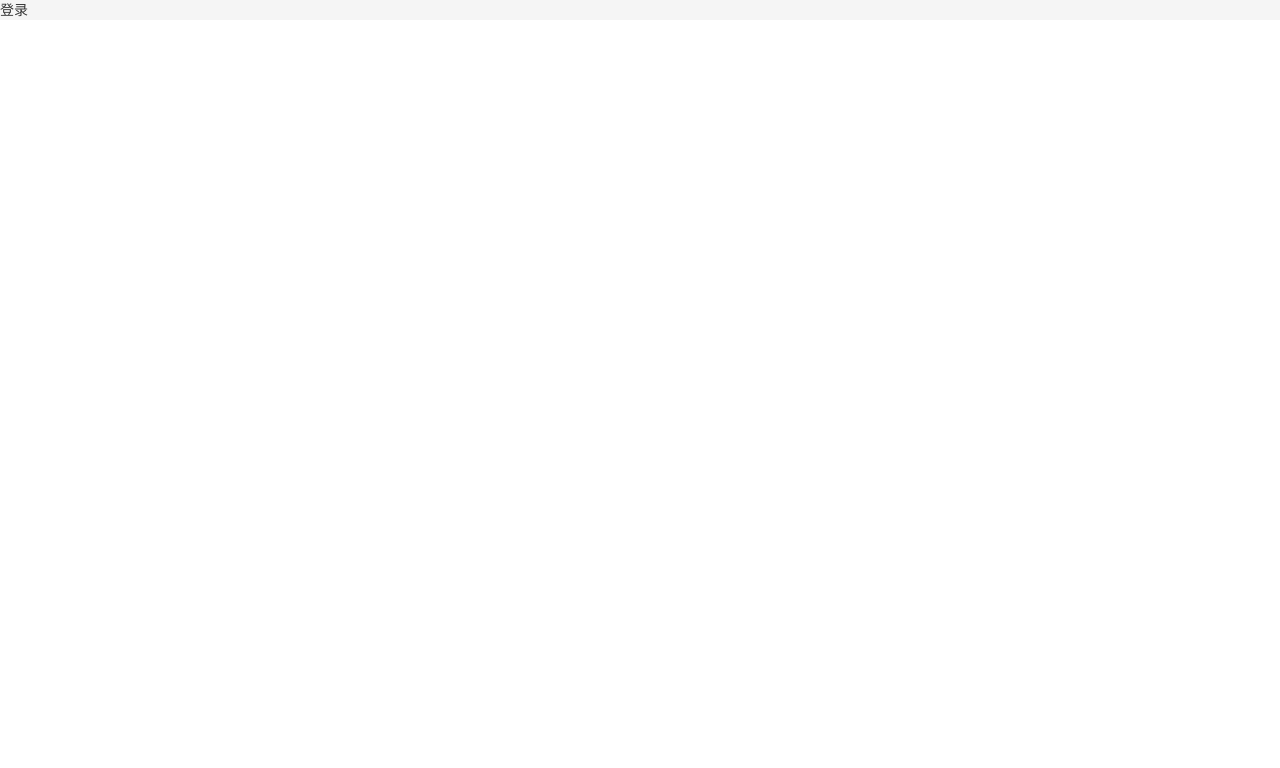
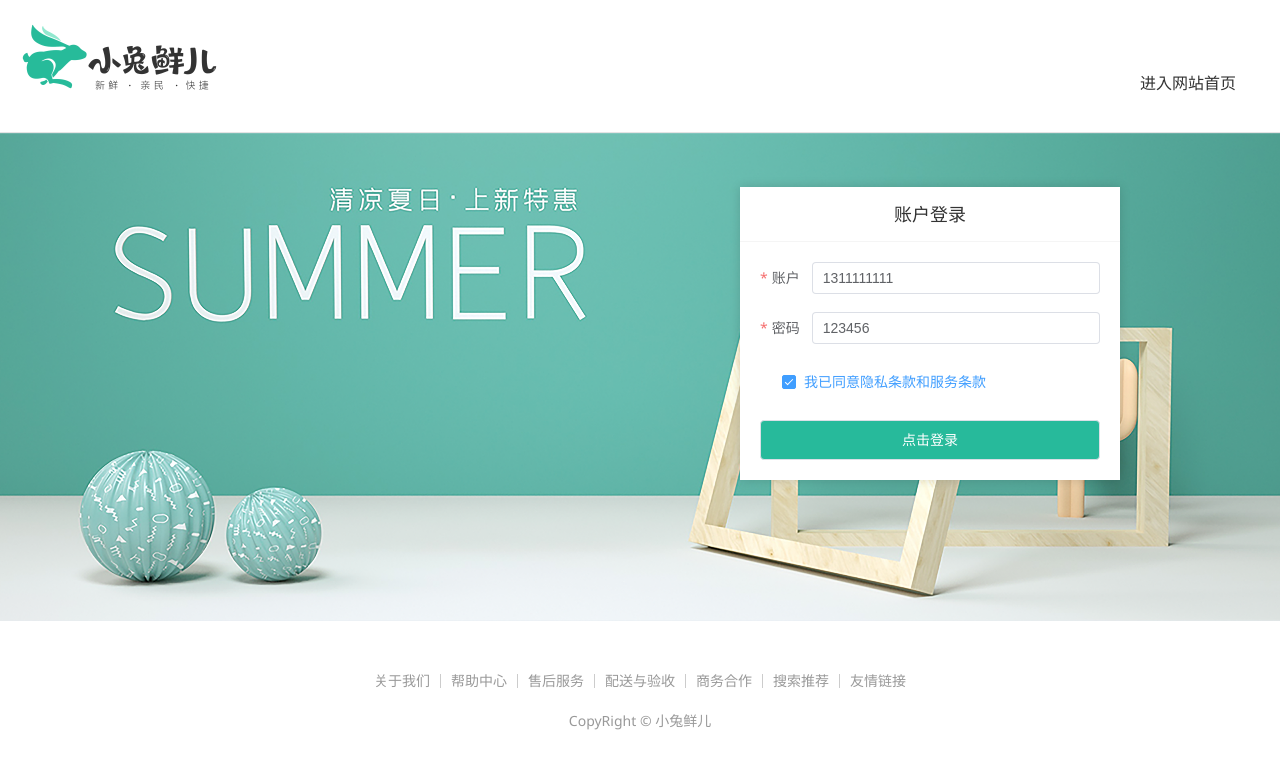
Before and after one commit to chuckbiu/XiaoTuxian, a Vue app in the folder vue-project/: page /login in a window 1280 px wide. Shown: the top 768 px of the page. Built offline with nearby package versions, Linux system fonts and the light colour scheme; a small style sheet from the web is missing.

Commit message:
feat: pinia使用

```diff
--- /dev/null
+++ b/vue-project/src/apis/login.js
@@ -0,0 +1,10 @@
+import instance from "@/utils/https";
+
+// 登录
+export const loginAPI = (data) => {
+    return instance({
+      url:'/login',
+      method:'POST',
+      data
+    })
+  }
--- a/vue-project/src/components/App_TopNav/index.vue
+++ b/vue-project/src/components/App_TopNav/index.vue
@@ -1,5 +1,5 @@
 <script setup>
-
+  import { router } from '@/router'
 </script>
 
 <template>
@@ -9,11 +9,12 @@
         <template v-if="true">
           <li><a href="javascript:;"><i class="iconfont icon-user"></i>周杰伦</a></li>
           <li>
-            <el-popconfirm title="确认退出吗?" confirm-button-text="确认" cancel-button-text="取消">
+            <!-- <el-popconfirm title="确认退出吗?" confirm-button-text="确认" cancel-button-text="取消">
               <template #reference>
                 <a href="javascript:;">退出登录</a>
               </template>
-            </el-popconfirm>
+            </el-popconfirm> -->
+            <a href="javascript:;" @click="router.push('/login')">请先登录</a>
           </li>
           <li><a href="javascript:;">我的订单</a></li>
           <li><a href="javascript:;">会员中心</a></li>
--- /dev/null
+++ b/vue-project/src/stores/login.js
@@ -0,0 +1,16 @@
+import { defineStore } from "pinia";
+import { computed, ref } from "vue";
+import { loginAPI } from "@/apis/login"
+export const useCounterStore = defineStore("userinfo", () => {
+    const userinfo = ref([])
+    const getLoginData = async (params) => {
+        console.log(params)
+        const res = await loginAPI(params)
+        userinfo.value = res.data.result
+    }
+
+    return {
+        userinfo,
+        getLoginData
+    };
+});
--- a/vue-project/src/utils/https.js
+++ b/vue-project/src/utils/https.js
@@ -1,4 +1,6 @@
 import axios from "axios";
+import { ElMessage } from 'element-plus'
+
 // 创建实例
 const instance = axios.create({
     baseURL: 'http://pcapi-xiaotuxian-front-devtest.itheima.net',
@@ -6,9 +8,11 @@
 });
 // 添加请求拦截器
 instance.interceptors.request.use(function (config) {
+
     // 在发送请求之前做些什么
     return config;
   }, function (error) {
+
     // 对请求错误做些什么
     return Promise.reject(error);
   });
@@ -17,10 +21,17 @@
 instance.interceptors.response.use(function (response) {
     // 2xx 范围内的状态码都会触发该函数。
     // 对响应数据做点什么
+
     return response;
   }, function (error) {
     // 超出 2xx 范围的状态码都会触发该函数。
     // 对响应错误做点什么
+    ElMessage({
+      type: 'warning',
+      message: error.response.data.message
+    })
+
+
     return Promise.reject(error);
 });
 export default instance;
--- a/vue-project/src/views/Login/index.vue
+++ b/vue-project/src/views/Login/index.vue
@@ -1,5 +1,348 @@
+<script setup>
+  import { ref } from 'vue'
+  import { ElMessage } from 'element-plus'
+import 'element-plus/theme-chalk/el-message.css'
+import {router } from '@/router'
+// import { loginAPI } from '@/apis/login'
+import { useCounterStore} from '@/stores/login'
+// 表单实例
+
+const formRef = ref(null)
+// 表单数据对象
+const userInfo = ref({
+  account: '1311111111',
+  password: '123456',
+  agree: true
+})
+
+// 规则数据对象
+const rules = {
+  account: [
+    { required: true, message: '用户名不能为空' }
+  ],
+  password: [
+    { required: true, message: '密码不能为空' },
+    { min: 6, max: 24, message: '密码长度要求6-14个字符' }
+  ],
+  agree: [
+    {
+      validator: (rule, val, callback) => {
+        return val ? callback() : new Error('请先同意协议')
+      }
+    }
+  ]
+}
+const doLogin = () => {
+    // console.log(userInfo.value, formRef.value.validate().then(res => {
+    //   console.log(res)
+    // }).catch(err => {
+    //   console.log(err)
+    // }))
+  const { account, password } = userInfo.value
+  // 调用实例方法
+  formRef.value.validate(async (valid) => {
+    // valid: 所有表单都通过校验  才为true
+    console.log(valid)
+    // 以valid做为判断条件 如果通过校验才执行登录逻辑
+    if (valid) {
+      console.log()
+      // TODO LOGIN
+      useCounterStore().getLoginData({ account, password })
+      // const res =  await loginAPI({ account, password })
+      console.log(res)
+      // 1. 提示用户
+      ElMessage({ type: 'success', message: '登录成功' })
+      // 2. 跳转首页
+      router.replace({ path: '/' })
+    }
+  })
+}
+
+
+</script>
+
+
 <template>
-    <div>
-        登录
-    </div>
+  <div>
+    <header class="login-header">
+      <div class="container m-top-20">
+        <h1 class="logo">
+          <RouterLink to="/">小兔鲜</RouterLink>
+        </h1>
+        <RouterLink class="entry" to="/">
+          进入网站首页
+          <i class="iconfont icon-angle-right"></i>
+          <i class="iconfont icon-angle-right"></i>
+        </RouterLink>
+      </div>
+    </header>
+    <section class="login-section">
+      <div class="wrapper">
+        <nav>
+          <a href="javascript:;">账户登录</a>
+        </nav>
+        <div class="account-box">
+          <div class="form">
+            <el-form ref="formRef" :model="userInfo" :rules="rules" status-icon>
+        <el-form-item prop="account" label="账户">
+          <el-input v-model="userInfo.account" />
+        </el-form-item>
+        <el-form-item prop="password" label="密码">
+          <el-input v-model="userInfo.password" />
+        </el-form-item>
+        <el-form-item prop="agree" label-width="22px">
+          <el-checkbox v-model="userInfo.agree" size="large">
+            我已同意隐私条款和服务条款
+          </el-checkbox>
+        </el-form-item>
+        <el-button size="large" class="subBtn" @click="doLogin">点击登录</el-button>
+      </el-form>
+          </div>
+        </div>
+      </div>
+    </section>
+
+    <footer class="login-footer">
+      <div class="container">
+        <p>
+          <a href="javascript:;">关于我们</a>
+          <a href="javascript:;">帮助中心</a>
+          <a href="javascript:;">售后服务</a>
+          <a href="javascript:;">配送与验收</a>
+          <a href="javascript:;">商务合作</a>
+          <a href="javascript:;">搜索推荐</a>
+          <a href="javascript:;">友情链接</a>
+        </p>
+        <p>CopyRight &copy; 小兔鲜儿</p>
+      </div>
+    </footer>
+  </div>
 </template>
+
+<style scoped lang='scss'>
+.login-header {
+  background: #fff;
+  border-bottom: 1px solid #e4e4e4;
+
+  .container {
+    display: flex;
+    align-items: flex-end;
+    justify-content: space-between;
+  }
+
+  .logo {
+    width: 200px;
+
+    a {
+      display: block;
+      height: 132px;
+      width: 100%;
+      text-indent: -9999px;
+      background: url("@/assets/images/logo.png") no-repeat center 18px / contain;
+    }
+  }
+
+  .sub {
+    flex: 1;
+    font-size: 24px;
+    font-weight: normal;
+    margin-bottom: 38px;
+    margin-left: 20px;
+    color: #666;
+  }
+
+  .entry {
+    width: 120px;
+    margin-bottom: 38px;
+    font-size: 16px;
+
+    i {
+      font-size: 14px;
+      color: $xtxColor;
+      letter-spacing: -5px;
+    }
+  }
+}
+
+.login-section {
+  background: url('@/assets/images/login-bg.png') no-repeat center / cover;
+  height: 488px;
+  position: relative;
+
+  .wrapper {
+    width: 380px;
+    background: #fff;
+    position: absolute;
+    left: 50%;
+    top: 54px;
+    transform: translate3d(100px, 0, 0);
+    box-shadow: 0 0 10px rgba(0, 0, 0, 0.15);
+
+    nav {
+      font-size: 14px;
+      height: 55px;
+      margin-bottom: 20px;
+      border-bottom: 1px solid #f5f5f5;
+      display: flex;
+      padding: 0 40px;
+      text-align: right;
+      align-items: center;
+
+      a {
+        flex: 1;
+        line-height: 1;
+        display: inline-block;
+        font-size: 18px;
+        position: relative;
+        text-align: center;
+      }
+    }
+  }
+}
+
+.login-footer {
+  padding: 30px 0 50px;
+  background: #fff;
+
+  p {
+    text-align: center;
+    color: #999;
+    padding-top: 20px;
+
+    a {
+      line-height: 1;
+      padding: 0 10px;
+      color: #999;
+      display: inline-block;
+
+      ~a {
+        border-left: 1px solid #ccc;
+      }
+    }
+  }
+}
+
+.account-box {
+  .toggle {
+    padding: 15px 40px;
+    text-align: right;
+
+    a {
+      color: $xtxColor;
+
+      i {
+        font-size: 14px;
+      }
+    }
+  }
+
+  .form {
+    padding: 0 20px 20px 20px;
+
+    &-item {
+      margin-bottom: 28px;
+
+      .input {
+        position: relative;
+        height: 36px;
+
+        >i {
+          width: 34px;
+          height: 34px;
+          background: #cfcdcd;
+          color: #fff;
+          position: absolute;
+          left: 1px;
+          top: 1px;
+          text-align: center;
+          line-height: 34px;
+          font-size: 18px;
+        }
+
+        input {
+          padding-left: 44px;
+          border: 1px solid #cfcdcd;
+          height: 36px;
+          line-height: 36px;
+          width: 100%;
+
+          &.error {
+            border-color: $priceColor;
+          }
+
+          &.active,
+          &:focus {
+            border-color: $xtxColor;
+          }
+        }
+
+        .code {
+          position: absolute;
+          right: 1px;
+          top: 1px;
+          text-align: center;
+          line-height: 34px;
+          font-size: 14px;
+          background: #f5f5f5;
+          color: #666;
+          width: 90px;
+          height: 34px;
+          cursor: pointer;
+        }
+      }
+
+      >.error {
+        position: absolute;
+        font-size: 12px;
+        line-height: 28px;
+        color: $priceColor;
+
+        i {
+          font-size: 14px;
+          margin-right: 2px;
+        }
+      }
+    }
+
+    .agree {
+      a {
+        color: #069;
+      }
+    }
+
+    .btn {
+      display: block;
+      width: 100%;
+      height: 40px;
+      color: #fff;
+      text-align: center;
+      line-height: 40px;
+      background: $xtxColor;
+
+      &.disabled {
+        background: #cfcdcd;
+      }
+    }
+  }
+
+  .action {
+    padding: 20px 40px;
+    display: flex;
+    justify-content: space-between;
+    align-items: center;
+
+    .url {
+      a {
+        color: #999;
+        margin-left: 10px;
+      }
+    }
+  }
+}
+
+.subBtn {
+  background: $xtxColor;
+  width: 100%;
+  color: #fff;
+}
+</style>
```
Also changed, not shown: vue-project/src/assets/images/login-bg.png (added).
